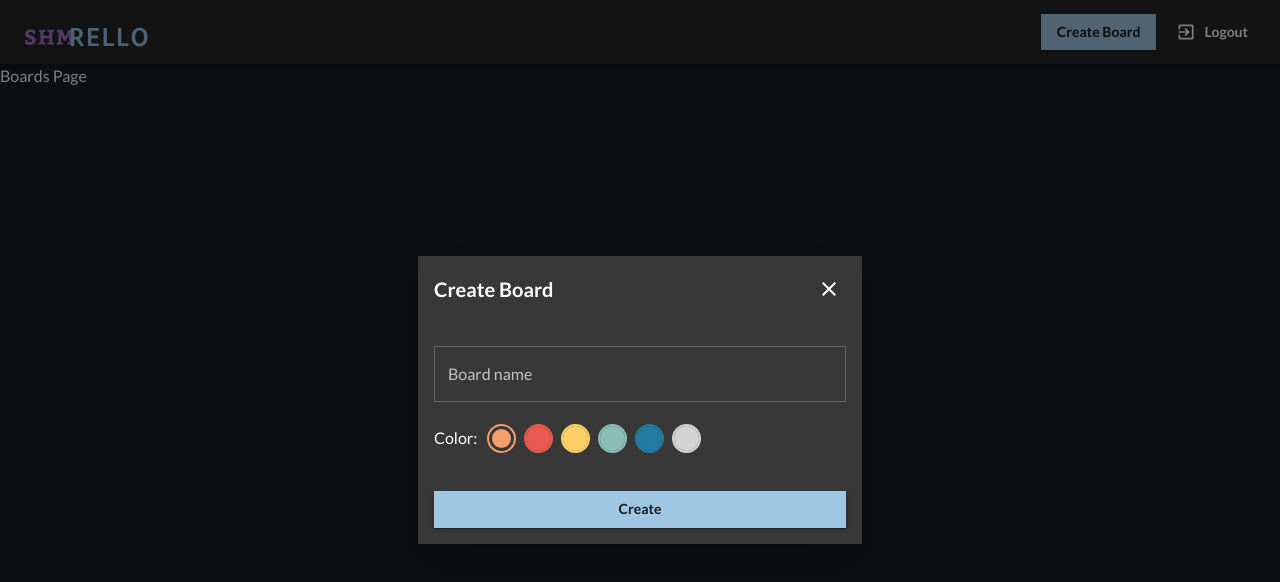
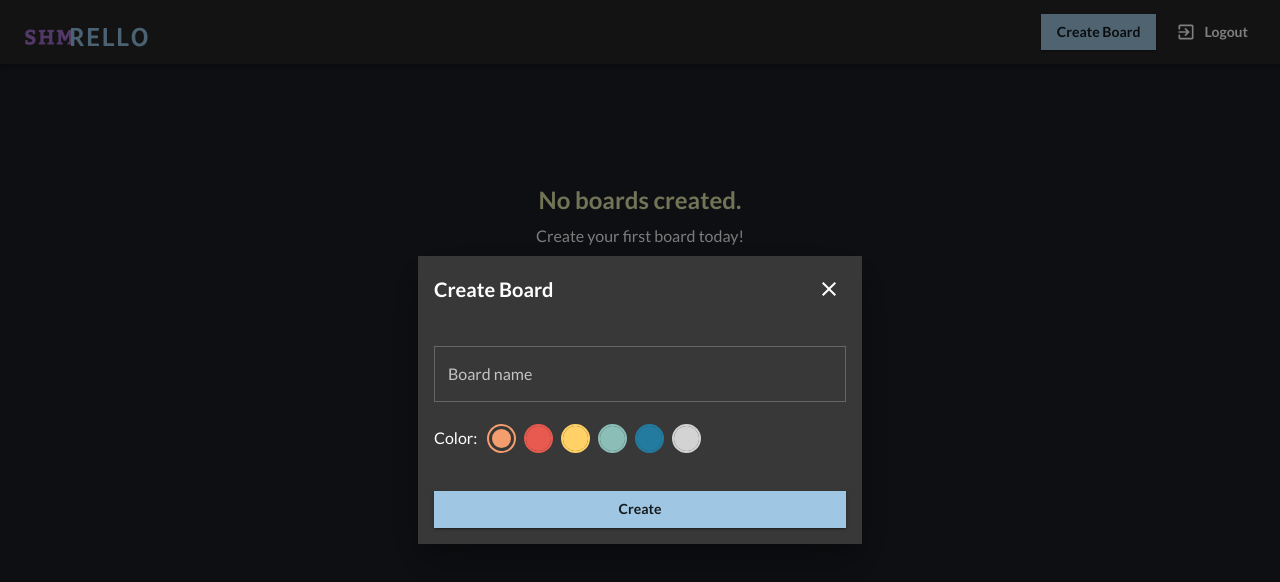
Before and after one commit to IvanOrsh/shmrello, a React (Vite) app: page /boards in a window 1280 px wide. Shown: the top 582 px of the page. Built offline with nearby package versions, Linux system fonts and the light colour scheme; no server answers; sample sign-in values are in the browser's storage; what simple-zustand-devtools would draw is missing.

Commit message:
chore: update boards page

```diff
--- a/src/pages/BoardsPage/ui/BoardsPage.tsx
+++ b/src/pages/BoardsPage/ui/BoardsPage.tsx
@@ -1,14 +1,29 @@
+import { useState } from "react";
+import { Stack, Typography } from "@mui/material";
+
 import { CreateBoardModal } from "@features/createBoard";
 import { TopBar } from "@widgets/TopBar";
 
 const BoardsPage = () => {
+  const [showModal, setShowModal] = useState(false);
+
   return (
     <>
-      <TopBar />
+      <TopBar openModal={() => setShowModal(true)} />
 
-      <CreateBoardModal />
+      <CreateBoardModal open={showModal} setOpen={setShowModal} />
 
-      <div>Boards Page</div>
+      <Stack mt={15} spacing={1} alignItems="center">
+        <Typography
+          sx={(theme) => ({
+            color: theme.palette.secondary.main,
+          })}
+          variant="h5"
+        >
+          No boards created.
+        </Typography>
+        <Typography>Create your first board today!</Typography>
+      </Stack>
     </>
   );
 };
```
